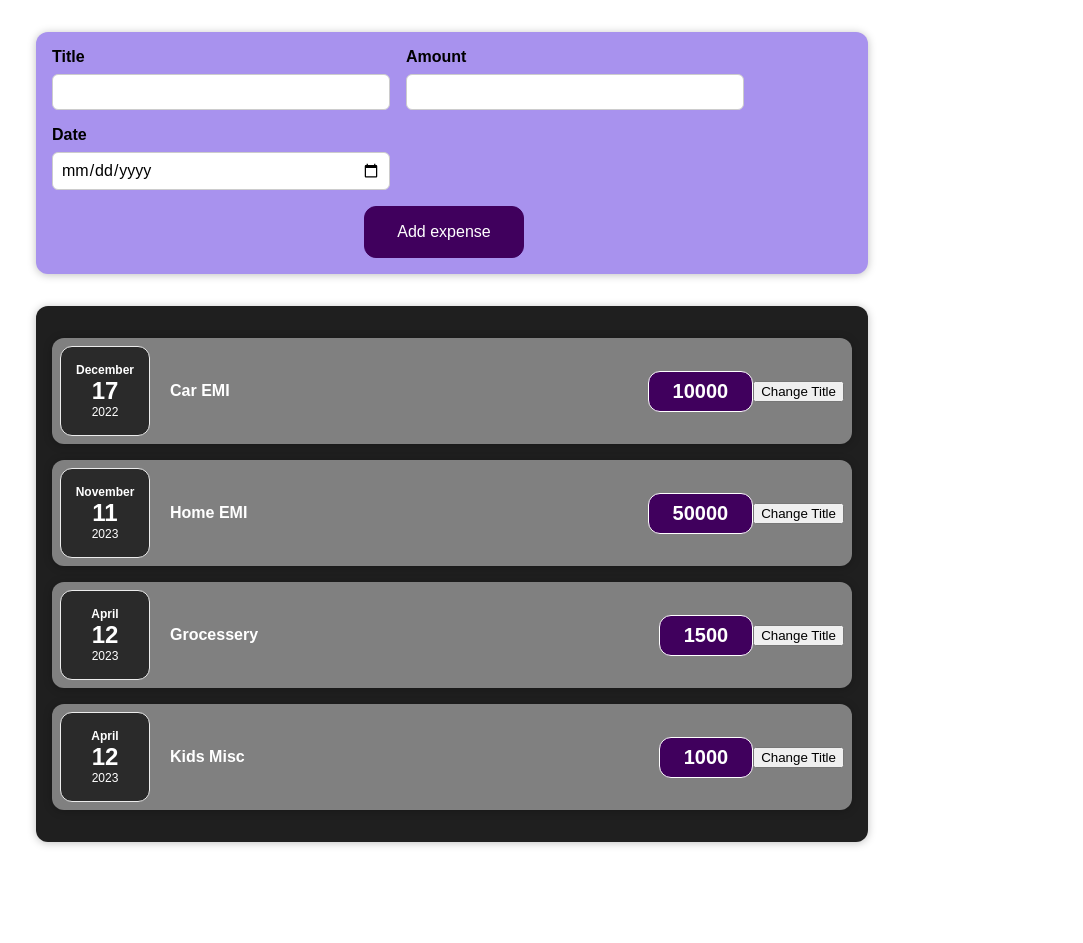
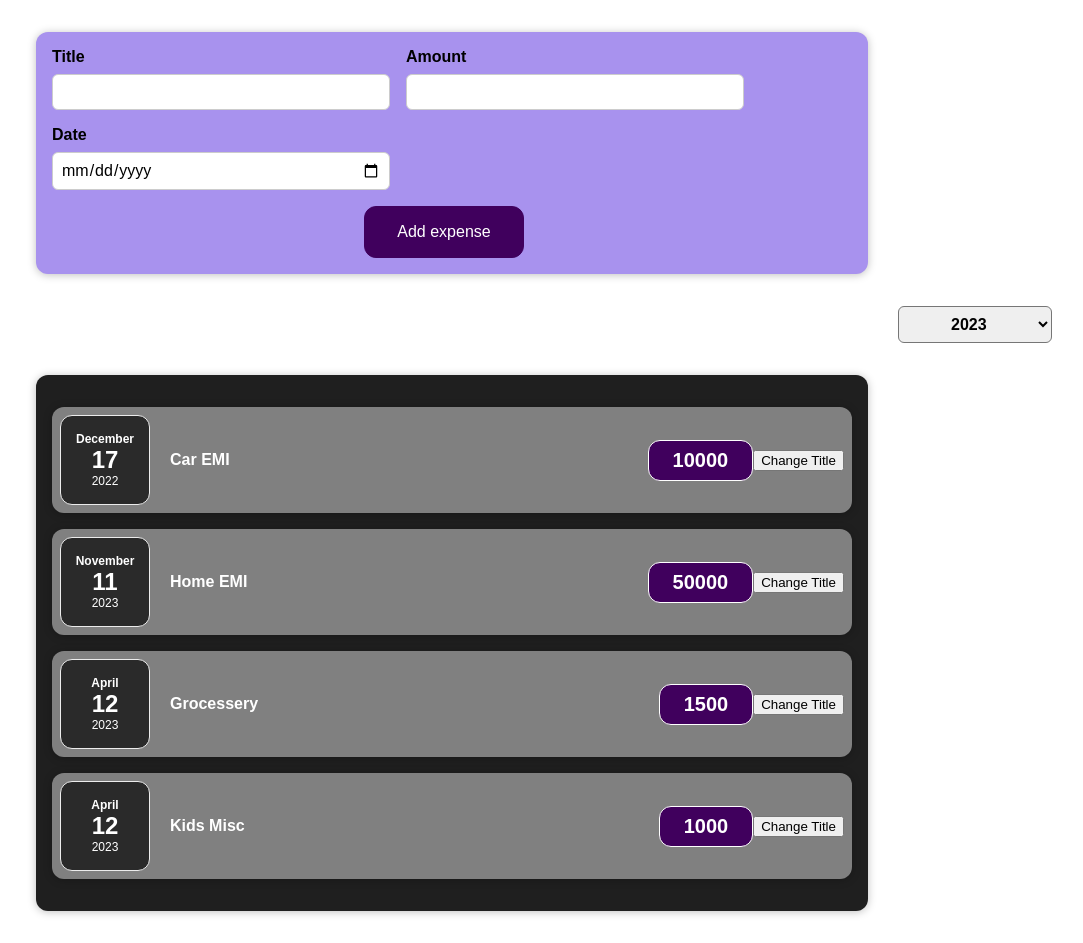
Before and after one commit to arunprasad07/ReactComplete, a React (Create React App) app: page / in a window 1280 px wide. Shown: the whole page, without its empty margins (188-1271 px from the left). Before the commit the page ends 874 px from the top, so only its background shows below. Built offline with nearby package versions, Linux system fonts and the light colour scheme.

Commit message:
End of 1st section. Shifting state up from child to parent.

```diff
--- a/src/App.js
+++ b/src/App.js
@@ -1,7 +1,7 @@
-import ExpenseItem from "./components/Features/ExpenseItem";
+import ExpenseItem from "./components/Expenses/ExpenseItem";
 import "./styles.css";
-import "./components/Features/Expenses.css";
-import Expenses from "./components/Features/Expenses";
+import "./components/Expenses/Expenses.css";
+import Expenses from "./components/Expenses/Expenses";
 
 export default function App() {
   return (
--- /dev/null
+++ b/src/components/Expenses/ExpenseFilter.css
@@ -0,0 +1,24 @@
+.expenses-filter {
+  color: white;
+  padding: 0 1rem;
+}
+
+.expenses-filter__control {
+  display: flex;
+  width: 100%;
+  align-items: center;
+  justify-content: space-between;
+  margin: 1rem 0;
+}
+
+.expenses-filter label {
+  font-weight: bold;
+  margin-bottom: 0.5rem;
+}
+
+.expenses-filter select {
+  font: inherit;
+  padding: 0.5rem 3rem;
+  font-weight: bold;
+  border-radius: 6px;
+}
--- /dev/null
+++ b/src/components/Expenses/ExpenseFilter.js
@@ -0,0 +1,31 @@
+import React from "react";
+import { useState } from "react";
+
+import "./ExpenseFilter.css";
+
+const ExpensesFilter = (props) => {
+  const [selectedYear, setSelectedYear] = useState("2023");
+
+  const expenseFilterHandler = (event) => {
+    setSelectedYear(event.target.value);
+    props.onFilterChange(selectedYear);
+  };
+
+
+  return (
+    <div className="expenses-filter">
+      <div className="expenses-filter__control">
+        <label>Filter by year</label>
+        <select onChange={expenseFilterHandler}>
+          <option value="2023">2023</option>
+          <option value="2022">2022</option>
+          <option value="2021">2021</option>
+          <option value="2020">2020</option>
+          <option value="2019">2019</option>
+        </select>
+      </div>
+    </div>
+  );
+};
+
+export default ExpensesFilter;
--- a/src/components/Features/Expenses.js
+++ b/src/components/Expenses/Expenses.js
@@ -2,6 +2,7 @@ import ExpenseItem from "./ExpenseItem";
 import "./Expenses.css";
 import Card from "../UI/Card";
 import NewExpense from "../NewExpense/NewExpense";
+import ExpenseFilter from "./ExpenseFilter";
 
 function Expenses(props) {
   const expenses = [
@@ -26,9 +27,17 @@ function Expenses(props) {
       date: new Date(),
     },
   ];
+
+  const filterChangeHandler = (selectedYear) => {
+    console.log(selectedYear);
+  };
+
   return (
     <div>
       <NewExpense />
+      <div className="expenses-filter">
+        <ExpenseFilter onFilterChange={filterChangeHandler} />
+      </div>
       <Card className="expenses">
         <ExpenseItem
           title={expenses[0].title}
--- a/src/components/NewExpense/ExpenseForm.js
+++ b/src/components/NewExpense/ExpenseForm.js
@@ -1,28 +1,69 @@
+import { useState } from "react";
 import "./ExpenseForm.css";
 
-function ExpenseForm(props) {
-  const titleChangeHandler = () => {
-    console.log(event?.target?.value);
+const ExpenseForm = (props) => {
+  const [title, setTitle] = useState("");
+  const [amount, setAmount] = useState("");
+  const [date, setDate] = useState("");
+
+  const amountChangeHandler = (event) => {
+    setAmount(event?.target?.value);
   };
+
+  const dateChangeHandler = (event) => {
+    setDate(event?.target?.value);
+  };
+
+  const titleChangeHandler = (event) => {
+    setTitle(event?.target?.value);
+  };
+  //console.log(event?.target?.value);
+  //setUserInput((prevState) => {
+  // console.log(event);
+  // return { ...prevState, enteredTitle: event?.tartget?.value };
+  //});
+  const submitHandler = (event) => {
+    event.preventDefault();
+
+    const newExpenseData = {
+      title,
+      amount,
+      date,
+    };
+    props.onSaveExpenseData(newExpenseData);
+  };
+
   return (
-    <form>
+    <form onSubmit={submitHandler}>
       <div className="new-expense__controls">
         <div className="new-expense__control">
           <label>Title</label>
-          <input type="text" onChange={titleChangeHandler} />
+          <input type="text" value={title} onChange={titleChangeHandler} />
         </div>
         <div className="new-expense__control">
           <label>Amount</label>
-          <input type="number" min="0.01" step="0.01" />
+          <input
+            value={amount}
+            type="number"
+            min="0.01"
+            step="0.01"
+            onChange={amountChangeHandler}
+          />
         </div>
         <div className="new-expense__control">
           <label>Date</label>
-          <input type="date" min="2019-01-01" max="2025-12-31" />
+          <input
+            value={date}
+            type="date"
+            min="2019-01-01"
+            max="2025-12-31"
+            onChange={dateChangeHandler}
+          />
         </div>
       </div>
       <button type="submit">Add expense</button>
     </form>
   );
-}
+};
 
 export default ExpenseForm;
--- a/src/components/NewExpense/NewExpense.js
+++ b/src/components/NewExpense/NewExpense.js
@@ -1,12 +1,20 @@
 import ExpenseForm from "./ExpenseForm";
 import "./NewExpense.css";
 
-function NewExpense(props) {
+const NewExpense = (props) => {
+  const saveExpenseDataHandler = (expenseData) => {
+    const expenseNewData = {
+      ...expenseData,
+      id: Math.random(),
+    };
+    console.log(expenseNewData);
+  };
+
   return (
     <div className="new-expense">
-      <ExpenseForm />
+      <ExpenseForm onSaveExpenseData={saveExpenseDataHandler} />
     </div>
   );
-}
+};
 
 export default NewExpense;
```
Also changed, not shown: src/components/Expenses/ExpenseDate.css (renamed from src/components/Features/ExpenseDate.css), src/components/Expenses/ExpenseDate.js (renamed from src/components/Features/ExpenseDate.js), src/components/Expenses/ExpenseItem.css (renamed from src/components/Features/ExpenseItem.css), src/components/Expenses/ExpenseItem.js (renamed from src/components/Features/ExpenseItem.js), src/components/Expenses/Expenses.css (renamed from src/components/Features/Expenses.css).
